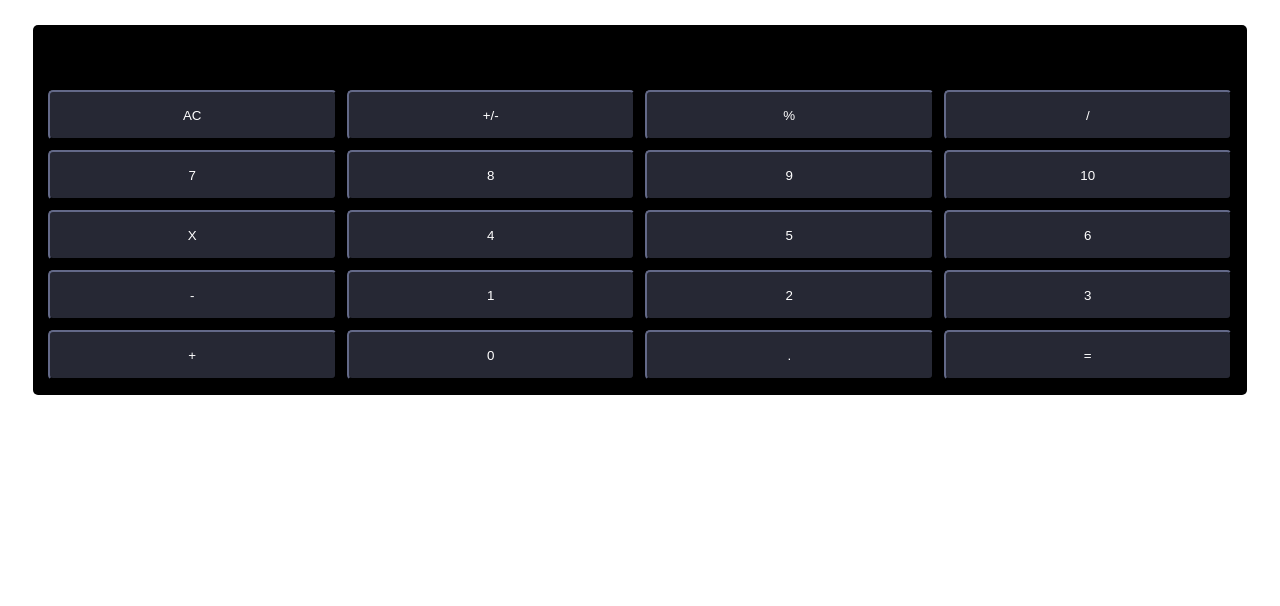
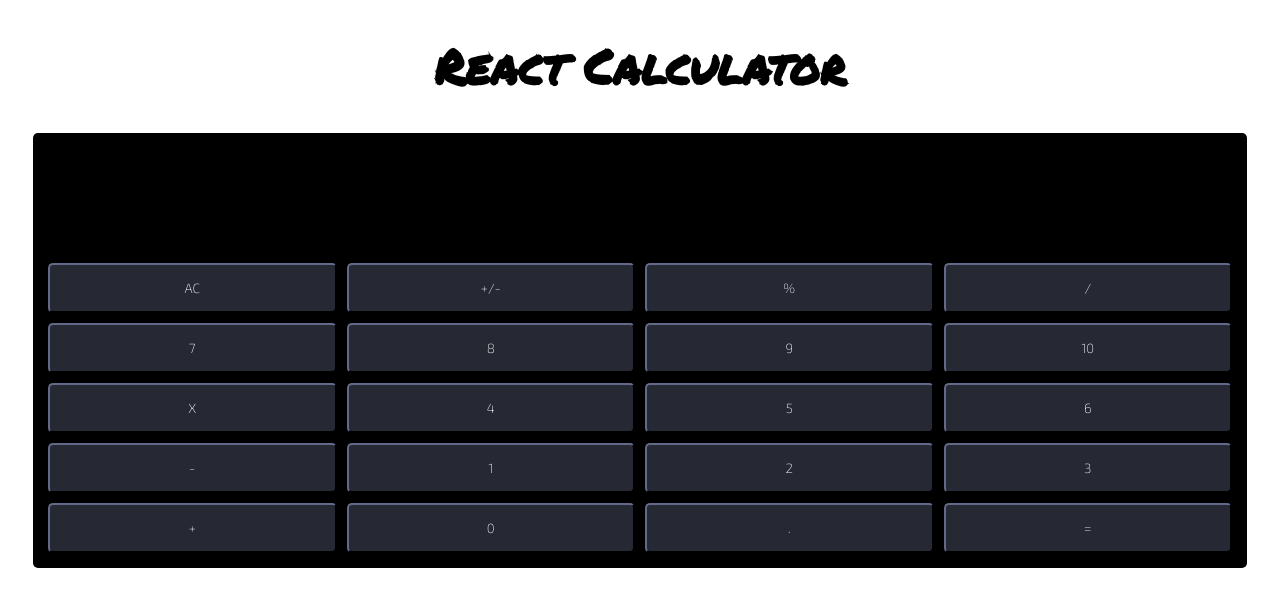
Before and after one commit to pipe2442/react-basic-calculator, a React (Create React App) app: page / in a window 1280 px wide. Shown: the top 606 px of the page. Built offline with nearby package versions, Linux system fonts and the light colour scheme.

Commit message:
Add title

```diff
--- a/src/Assets/Styles.css
+++ b/src/Assets/Styles.css
@@ -1,9 +1,13 @@
+@import url('https://fonts.googleapis.com/css2?family=Exo+2:wght@200&display=swap');
+@import url('https://fonts.googleapis.com/css2?family=Permanent+Marker&display=swap');
+
 .button {
     background: #262834 ;
     color: white;
     margin: 5px;
     border-radius: 5px;
     border-color: #262834;
+    font-family: 'Exo 2', sans-serif;
 }
 .buttonContainer{
     display: grid;
@@ -16,6 +20,14 @@
 .result {
     color: white;
     margin: 0;
+    font-family: 'Exo 2', sans-serif;
+    font-size: x-large;
+    display: flex;
+    justify-content: left;
+    flex-direction: row;
+}
+.resultNumber {
+    margin-right: 10px;
 }
 .calculator {
     background-color: black;
@@ -23,3 +35,9 @@
     padding: 10px;
     border-radius: 5px;
 }
+
+.title {
+    text-align: center;
+    font-family: 'Permanent Marker', cursive;
+    font-size: 300%;
+}
--- a/src/components/App.js
+++ b/src/components/App.js
@@ -23,9 +23,12 @@ class AppComponent extends React.Component {
   render() {
     const { total, next, operation } = this.state;
     return (
-      <div className="calculator">
-        <Display result={total} next={next} operation={operation} />
-        <ButtonPanel clickHandler={this.handleClick} />
+      <div>
+        <h1 className="title">React Calculator</h1>
+        <div className="calculator">
+          <Display result={total} next={next} operation={operation} />
+          <ButtonPanel clickHandler={this.handleClick} />
+        </div>
       </div>
     );
   }
--- a/src/components/Display.js
+++ b/src/components/Display.js
@@ -3,17 +3,15 @@ import PropTypes from 'prop-types';
 const Display = (props) => {
   const { result, next, operation } = props;
   return (
-    <div>
-      <h2 className="result">
-        {result}
-        {operation}
-        {next}
-      </h2>
+    <div className="result">
+      <h1 className="resultNumber">{result}</h1>
+      <h1 className="resultNumber">{operation}</h1>
+      <h1 className="resultNumber">{next}</h1>
     </div>
   );
 };
 
-Display.defaultProps = { result: '0', next: '0', operation: '0' };
+Display.defaultProps = { result: null, next: null, operation: null };
 Display.propTypes = {
   result: PropTypes.string,
   next: PropTypes.string,
--- a/src/logic/Calculate.js
+++ b/src/logic/Calculate.js
@@ -10,7 +10,7 @@ export default function calculate(dataObject, symbol) {
   if (symbol === 'X') {
     return {
       total: `${operate(next, total, operation)}`,
-      next: '0',
+      next: null,
       operation: 'X',
     };
   }
@@ -19,7 +19,7 @@ export default function calculate(dataObject, symbol) {
     return {
       total: `${operate(next, total, operation)}`,
       operation: '/',
-      next: '',
+      next: null,
     };
   }
 
@@ -34,7 +34,7 @@ export default function calculate(dataObject, symbol) {
   if (symbol === '+') {
     return {
       total: `${operate(next, total, operation)}`,
-      next: '0',
+      next: null,
       operation: '+',
     };
   }
@@ -42,15 +42,15 @@ export default function calculate(dataObject, symbol) {
   if (symbol === '-') {
     return {
       total: `${operate(next, total, operation)}`,
-      next: '0',
+      next: null,
       operation: '-',
     };
   }
   if (symbol === '=') {
     return {
       next: `${operate(next, total, operation)}`,
-      operation: '=',
-      total,
+      operation: null,
+      total: null,
     };
   }
 
```
